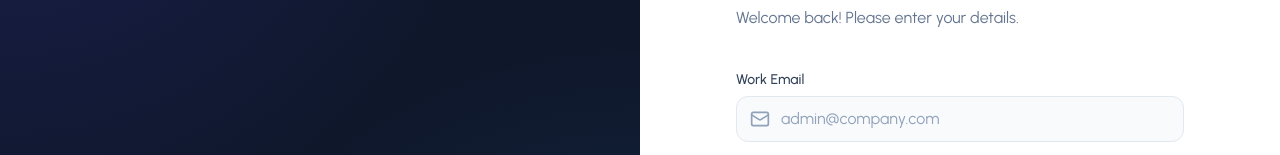
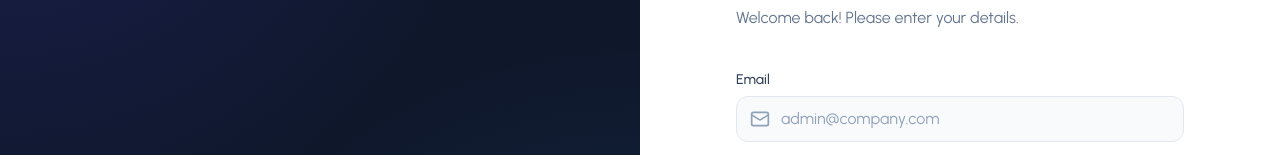
Before and after one commit to quangtunguyennn/ePriTracker, a React (Vite) app: page /login in a window 1280 px wide. Shown: the part 246-401 px from the top of the page. Built offline with nearby package versions, Linux system fonts and the light colour scheme; a web font is replaced by a local one.

Commit message:
fix notification icon

```diff
--- a/src/components/Navbar.jsx
+++ b/src/components/Navbar.jsx
@@ -82,6 +82,8 @@ export default function Navbar() {
             {isUserIconClicked && <UserIcon />}
           </div>
 
+          {/* 4. Ẩn/hiện icon thông báo dựa trên trạng thái đăng nhập */}
+          {isLoggedIn && (
             <div>
               <img
                 className="w-7 h-7 object-contain cursor-pointer"
@@ -89,6 +91,7 @@ export default function Navbar() {
                 alt="Notifications"
               />
             </div>
+          )}
         </div>
       </div>
     </nav>
--- a/src/pages/Detail.jsx
+++ b/src/pages/Detail.jsx
@@ -124,7 +124,7 @@ export default function Detail() {
                 </span>
               </div>
               <div className="text-center shadow-sm">
-                <h1 className="font-questrial py-4 text-start px-2 text-2xl md:text-3xl lg:text-4xl font-semibold leading-tight text-gray-900 mb-6">
+                <h1 className="font-questrial py-4 text-start pr-2 pl-8 text-2xl md:text-3xl lg:text-4xl font-semibold leading-tight text-gray-900 mb-6">
                   {product.productName}
                 </h1>
               </div>
--- a/src/pages/Login.jsx
+++ b/src/pages/Login.jsx
@@ -132,7 +132,7 @@ export default function Login() {
             {/* Email Input */}
             <div className="space-y-1.5">
               <label className="block text-sm font-medium text-slate-700">
-                Work Email
+                Email
               </label>
               <div className="relative">
                 <div className="absolute inset-y-0 left-0 pl-3.5 flex items-center pointer-events-none">
@@ -161,7 +161,7 @@ export default function Login() {
                 <input
                   type={showPassword ? "text" : "password"}
                   required
-                  className="block w-full pl-11 pr-11 py-2.5 bg-slate-50 border border-slate-200 rounded-xl text-slate-900 placeholder-slate-400 focus:bg-white focus:ring-2 focus:ring-indigo-600/20 focus:border-indigo-600 outline-none transition-all duration-200"
+                  className="block w-full pl-11 pr-11 py-2.5 bg-slate-50 border border-slate-200 rounded-xl text-slate-900 placeholder-slate-400 focus:bg-white focus:ring-2 focus:ring-indigo-600/20 focus:border-indigo-600 outline-none transition-all duration-200 [&::-ms-reveal]:hidden [&::-ms-clear]:hidden"
                   placeholder="••••••••"
                   value={password}
                   onChange={(e) => setPassword(e.target.value)}
```
Lines whose indentation alone changed are shown as unchanged.
